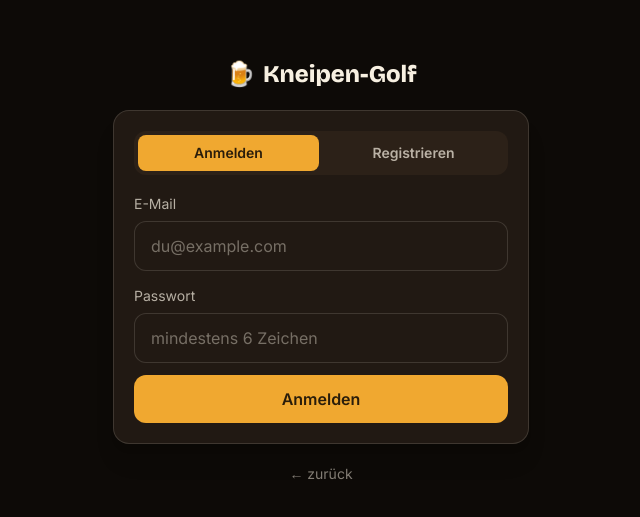
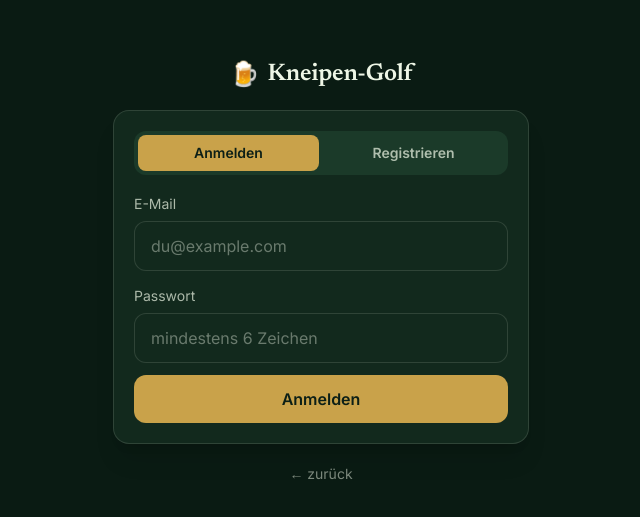
Before and after one commit to lukasn525/kneipengolf, a Next.js app: page /auth in a window 1280 px wide. Shown: the part 129-646 px from the top of the page, without its empty margins (319-959 px from the left). Built offline with nearby package versions, Linux system fonts and the light colour scheme; no server answers.

Commit message:
Refactor code structure for improved readability and maintainability

```diff
--- a/src/app/auth/page.tsx
+++ b/src/app/auth/page.tsx
@@ -82,7 +82,7 @@ function AuthInner() {
                 key={m}
                 onClick={() => setModus(m)}
                 className={`rounded-lg py-2 text-sm font-semibold transition ${
-                  modus === m ? "bg-bernstein text-[#2a1d0a]" : "text-schaum/70"
+                  modus === m ? "bg-bernstein text-tinte" : "text-schaum/70"
                 }`}
               >
                 {m === "login" ? "Anmelden" : "Registrieren"}
--- a/src/app/dashboard/page.tsx
+++ b/src/app/dashboard/page.tsx
@@ -192,7 +192,7 @@ function DashboardInner() {
             key={t.key}
             onClick={() => tabWechseln(t.key)}
             className={`rounded-lg py-2 text-sm font-semibold transition ${
-              tab === t.key ? "bg-bernstein text-[#2a1d0a]" : "text-schaum/70 hover:text-schaum"
+              tab === t.key ? "bg-bernstein text-tinte" : "text-schaum/70 hover:text-schaum"
             }`}
           >
             {t.label}
--- a/src/app/einstellungen/page.tsx
+++ b/src/app/einstellungen/page.tsx
@@ -111,7 +111,7 @@ function EinstellungenInner() {
                   key={m}
                   onClick={() => modusWaehlen(m)}
                   className={`rounded-lg py-2 text-sm font-semibold transition ${
-                    modus === m ? "bg-bernstein text-[#2a1d0a]" : "text-schaum/70"
+                    modus === m ? "bg-bernstein text-tinte" : "text-schaum/70"
                   }`}
                 >
                   {m === "einzel" ? "Einzelspieler" : "Team"}
--- a/src/app/globals.css
+++ b/src/app/globals.css
@@ -1,33 +1,41 @@
-@import url("https://fonts.googleapis.com/css2?family=Bricolage+Grotesque:opsz,wght@12..96,600;12..96,800&family=Inter:wght@400;500;600&family=Space+Mono:wght@400;700&display=swap");
+@import url("https://fonts.googleapis.com/css2?family=Newsreader:ital,opsz,wght@0,6..72,400;0,6..72,500;0,6..72,600;1,6..72,400&family=Inter:wght@400;500;600&family=Space+Mono:wght@400;700&display=swap");
 
 @tailwind base;
 @tailwind components;
 @tailwind utilities;
 
+/*
+  Palette „Clubhouse“ – Flaschengrün, Messing, Creme.
+  Die Variablennamen bleiben wie gehabt, damit alles Bestehende sie erbt.
+*/
 :root {
-  --nacht: #16110d;
-  --nacht-2: #211913;
-  --nacht-3: #2c2118;
-  --bernstein: #f0a830;
-  --schaum: #f7f0e1;
-  --linie: rgba(247, 240, 225, 0.14);
+  --nacht: #0c1f16;
+  --nacht-2: #12291d;
+  --nacht-3: #1b3a29;
+  --bernstein: #c9a24a;
+  --schaum: #eef6e6;
+  --linie: rgba(238, 246, 230, 0.13);
 }
 
 html,
 body {
-  background: #0d0a07;
+  background: #0a1b13;
   color: var(--schaum);
   font-family: "Inter", system-ui, sans-serif;
   min-height: 100dvh;
 }
 
+/* Serif als Stimme der Marke – Country-Club-Ton statt Grotesk. */
 h1,
 h2,
 h3,
 .font-display {
-  font-family: "Bricolage Grotesque", system-ui, sans-serif;
+  font-family: "Newsreader", Georgia, serif;
+  font-weight: 600;
+  letter-spacing: -0.01em;
 }
 
+/* Space Mono bleibt Zahlen, Codes und Scores vorbehalten. */
 .mono {
   font-family: "Space Mono", monospace;
 }
@@ -36,7 +44,7 @@ h3,
 .leaflet-container {
   width: 100%;
   height: 100%;
-  background: #1a140e;
+  background: #0f241a;
 }
 
 /* Kneipen-Pin (SVG-Tropfen mit Comic-Glas) */
--- a/src/app/layout.tsx
+++ b/src/app/layout.tsx
@@ -12,7 +12,7 @@ export const metadata: Metadata = {
 };
 
 export const viewport: Viewport = {
-  themeColor: "#16110d",
+  themeColor: "#0c1f16",
   width: "device-width",
   initialScale: 1,
 };
--- a/src/app/tour/[code]/page.tsx
+++ b/src/app/tour/[code]/page.tsx
@@ -651,7 +651,7 @@ function TourInner() {
               key={m}
               onClick={() => setTab(m)}
               className={`rounded-lg py-2 text-sm font-semibold transition ${
-                tab === m ? "bg-bernstein text-[#2a1d0a]" : "text-schaum/70"
+                tab === m ? "bg-bernstein text-tinte" : "text-schaum/70"
               }`}
             >
               {m === "karte" ? "Karte" : m === "stops" ? "Stops" : "Rangliste"}
@@ -724,7 +724,7 @@ function TourInner() {
               href={googleMapsUrl(kneipen.map((k) => [k.lat, k.lng] as [number, number]))}
               target="_blank"
               rel="noopener noreferrer"
-              className="absolute bottom-4 right-4 z-[900] flex items-center gap-2 rounded-full bg-bernstein px-4 py-3 text-sm font-semibold text-[#2a1d0a] shadow-lg active:brightness-95"
+              className="absolute bottom-4 right-4 z-[900] flex items-center gap-2 rounded-full bg-bernstein px-4 py-3 text-sm font-semibold text-tinte shadow-lg active:brightness-95"
             >
               <IconKompass size={16} /> Navigieren
             </a>
@@ -1545,7 +1545,7 @@ function ChallengePanel({
                 </button>
                 <span className="mono text-2xl w-8 text-center">{schlucke}</span>
                 <button
-                  className="h-10 w-10 rounded-full bg-bernstein text-[#2a1d0a] text-xl"
+                  className="h-10 w-10 rounded-full bg-bernstein text-tinte text-xl"
                   onClick={() => onChange({ schlucke: schlucke + 1, strafschlucke: 0 })}
                 >
                   +
--- a/src/components/ui.tsx
+++ b/src/components/ui.tsx
@@ -10,8 +10,8 @@ export function Button({
   const base =
     "inline-flex items-center justify-center gap-2 rounded-xl px-4 py-3 font-semibold transition disabled:opacity-40 disabled:cursor-not-allowed";
   const styles = {
-    primary: "bg-bernstein text-[#2a1d0a] hover:brightness-105 active:brightness-95",
-    ghost: "bg-nacht-3 text-schaum hover:bg-[#37291c] border border-[var(--linie)]",
+    primary: "bg-bernstein text-tinte hover:brightness-105 active:brightness-95",
+    ghost: "bg-nacht-3 text-schaum hover:bg-[#234a34] border border-[var(--linie)]",
     danger: "bg-ziegel text-schaum hover:brightness-110",
   }[variant];
   return <button className={`${base} ${styles} ${className}`} {...props} />;
--- a/tailwind.config.ts
+++ b/tailwind.config.ts
@@ -1,18 +1,41 @@
 import type { Config } from "tailwindcss";
+
+/**
+ * Palette „Clubhouse“ – edles Flaschengrün, Messing als einziger Akzent,
+ * Creme als Schriftfarbe.
+ *
+ * Die alten Namen (nacht/bernstein/schaum) bleiben bestehen und tragen
+ * jetzt die neuen Werte – so erbt die gesamte App das Thema, ohne dass
+ * über 400 Klassennamen angefasst werden müssen. Für neuen Code stehen
+ * daneben die sprechenden Aliase gruen/messing/creme.
+ */
+const gruen = { DEFAULT: "#0C1F16", 2: "#12291D", 3: "#1B3A29" };
+const messing = "#C9A24A";
+const creme = "#EEF6E6";
+const moos = "#5B9C6A";
+const ziegel = "#C4553C";
+/** Schrift auf Messing-Flächen – dunkelgrün statt Schwarz. */
+const tinte = "#0C1F16";
 
 const config: Config = {
   content: ["./src/**/*.{ts,tsx}"],
   theme: {
     extend: {
       colors: {
-        nacht: { DEFAULT: "#16110d", 2: "#211913", 3: "#2c2118" },
-        bernstein: "#f0a830",
-        schaum: "#f7f0e1",
-        ziegel: "#c2492f",
-        moos: "#6b8f5e",
+        // bestehende Namen, neue Werte
+        nacht: gruen,
+        bernstein: messing,
+        schaum: creme,
+        ziegel,
+        moos,
+        // sprechende Aliase für neuen Code
+        gruen,
+        messing,
+        creme,
+        tinte,
       },
       fontFamily: {
-        display: ["Bricolage Grotesque", "system-ui", "sans-serif"],
+        display: ["Newsreader", "Georgia", "serif"],
         body: ["Inter", "system-ui", "sans-serif"],
         mono: ["Space Mono", "monospace"],
       },
```
Also changed, not shown: src/app/create/page.tsx (+6 -6 lines), 1 other file (tests, documents, lock files or other folders).
